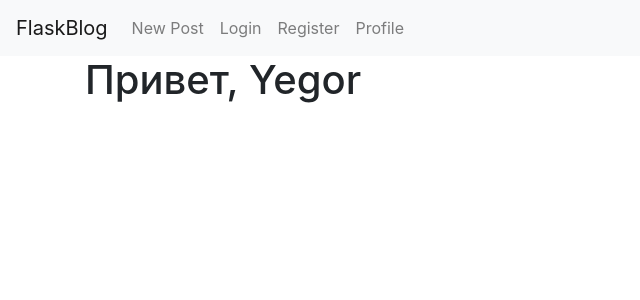
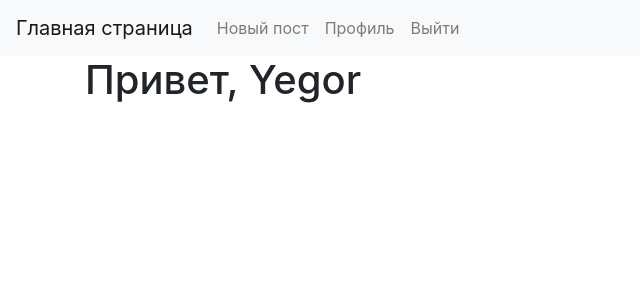
Before and after one commit to yegor-kirovich/social_network, a Flask app: page /profile in a window 1280 px wide. Shown: the top 300 px of the page, without its empty margins (0-640 px from the left). Run offline with Flask 3, Linux system fonts and the light colour scheme; a user stored in the database is signed in; some libraries are stand-ins or nearby versions.

Commit message:
Изменил html страницу и доделал систему логинов

```diff
--- a/main_menu.py
+++ b/main_menu.py
@@ -3,7 +3,7 @@ from data import db_session
 from data.user import User
 from flask import Flask, render_template, request, url_for, flash, redirect
 from werkzeug.exceptions import abort
-from flask_login import LoginManager, login_user, current_user
+from flask_login import LoginManager, login_user, current_user, logout_user
 
 db_session.global_init("database.db")
 
@@ -42,13 +42,13 @@ def index():
     conn = get_db_connection()
     posts = conn.execute('SELECT * FROM posts').fetchall()
     conn.close()
-    return render_template('index.html', posts=posts)
+    return render_template('index.html', posts=posts, cur=current_user)
 
 
 @app.route('/<int:post_id>')
 def post(post_id):
     post = get_post(post_id)
-    return render_template('post.html', post=post)
+    return render_template('post.html', post=post, cur=current_user)
 
 
 @app.route('/create', methods=('GET', 'POST'))
@@ -67,7 +67,7 @@ def create():
             conn.close()
             return redirect(url_for('index'))
 
-    return render_template('create.html')
+    return render_template('create.html', cur=current_user)
 
 
 @app.route('/<int:id>/edit', methods=('GET', 'POST'))
@@ -89,7 +89,7 @@ def edit(id):
             conn.close()
             return redirect(url_for('index'))
 
-    return render_template('edit.html', post=post)
+    return render_template('edit.html', post=post, cur=current_user)
 
 
 @app.route('/<int:id>/delete', methods=('POST',))
@@ -117,7 +117,7 @@ def login():
             login_user(user, remember=remember)
             return redirect('/profile')
 
-    return render_template('login.html')
+    return render_template('login.html', cur=current_user)
 
 
 @app.route('/register', methods=['GET', 'POST'])
@@ -147,14 +147,19 @@ def register():
         db_sess.commit()
         return redirect('/login')
 
-    return render_template('register.html')
+    return render_template('register.html', cur=current_user)
 
 
 @app.route('/profile')
 def profile():
-    if current_user.is_authenticated:
-        return render_template("profile.html", name=current_user.name)
+    return render_template("profile.html", cur=current_user)
+
+
+@app.route('/logout')
+def logout():
+    logout_user()
+    return redirect("/")
 
 
 if __name__ == '__main__':
-    app.run(debug=1)
+    app.run(debug=True)
--- a/templates/base.html
+++ b/templates/base.html
@@ -12,24 +12,37 @@
   </head>
   <body>
     <nav class="navbar navbar-expand-md navbar-light bg-light">
-        <a class="navbar-brand" href="{{ url_for('index')}}">FlaskBlog</a>
+        <a class="navbar-brand" href="{{ url_for('index')}}">Главная страница</a>
         <button class="navbar-toggler" type="button" data-toggle="collapse" data-target="#navbarNav" aria-controls="navbarNav" aria-expanded="false" aria-label="Toggle navigation">
             <span class="navbar-toggler-icon"></span>
         </button>
         <div class="collapse navbar-collapse" id="navbarNav">
             <ul class="navbar-nav">
+            {% if cur.is_authenticated %}
+                <li class="nav-item">
+                    <a class="nav-link" href="{{url_for('create')}}">Новый пост</a>
+                </li>
+            {% endif %}
+            {% if not cur.is_authenticated %}
             <li class="nav-item">
-                <a class="nav-link" href="{{url_for('create')}}">New Post</a>
+                <a class="nav-link" href="{{url_for('login')}}">Войти</a>
             </li>
+            {% endif %}
+            {% if not cur.is_authenticated %}
             <li class="nav-item">
-                <a class="nav-link" href="{{url_for('login')}}">Login</a>
+                <a class="nav-link" href="{{url_for('register')}}">Зарегистрироваться</a>
             </li>
-            <li class="nav-item">
-                <a class="nav-link" href="{{url_for('register')}}">Register</a>
-            </li>
-            <li class="nav-item">
-                <a class="nav-link" href="{{url_for('profile')}}">Profile</a>
-            </li>
+            {% endif %}
+            {% if cur.is_authenticated %}
+                <li class="nav-item">
+                    <a class="nav-link" href="{{url_for('profile')}}">Профиль</a>
+                </li>
+            {% endif %}
+            {% if cur.is_authenticated %}
+                <li class="nav-item">
+                    <a class="nav-link" href="{{url_for('logout')}}">Выйти</a>
+                </li>
+            {% endif %}
             </ul>
         </div>
     </nav>
--- a/templates/profile.html
+++ b/templates/profile.html
@@ -2,6 +2,6 @@
 
 {% block content %}
 <div>
-  <h1>Привет, {{ name }}</h1>
+  <h1>Привет, {{ cur.name }}</h1>
 </div>
 {% endblock %}
```
Also changed, not shown: data/post.py (added, +21 -0 lines), database.db.
